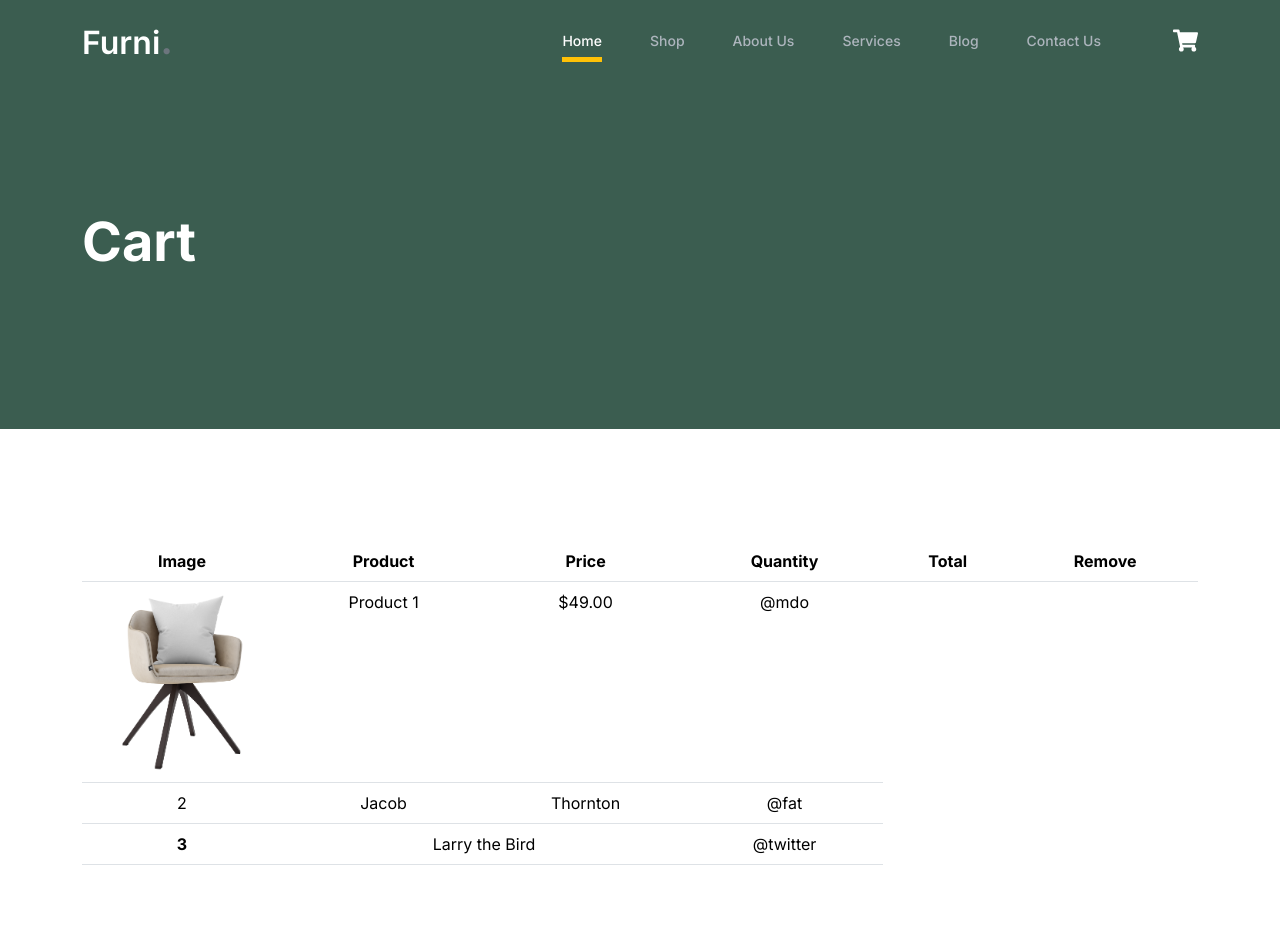
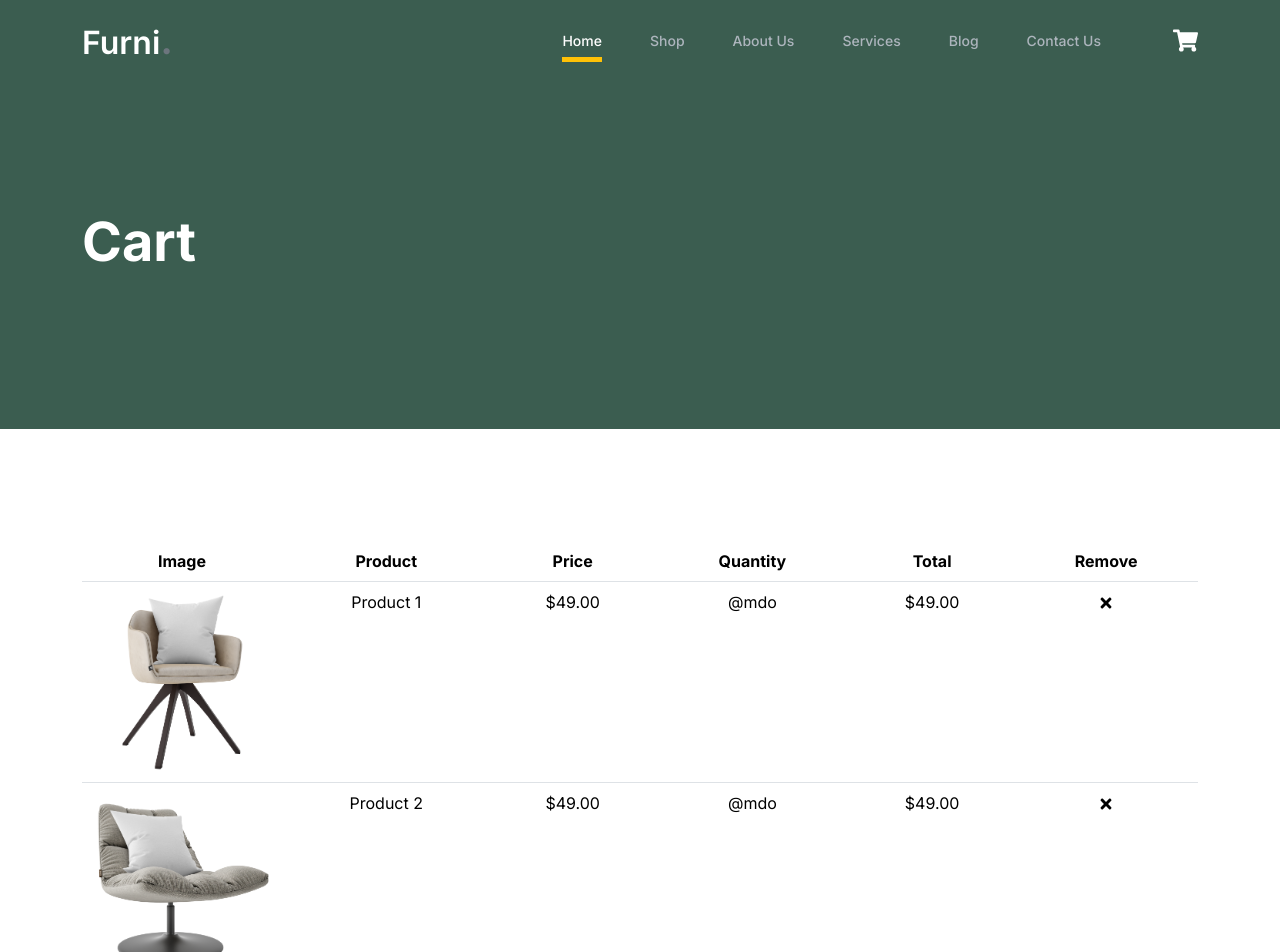
Before and after one commit to hertheyhermee/Furni, a React (Vite) app: page /cart in a window 1280 px wide. Shown: the top 952 px of the page. Built offline with nearby package versions, Linux system fonts and the light colour scheme.

Commit message:
changes in cart .... components

```diff
--- a/src/components/cart/index.jsx
+++ b/src/components/cart/index.jsx
@@ -1,6 +1,8 @@
 import Hero from "../../Hero/Hero";
 import './cart.css'
 import Product1 from '../../../public/images/product-1.png'
+import Product2 from '../../../public/images/product-2.png'
+import { FaTimes } from "react-icons/fa";
 
 const Cart = () => {
   return (
@@ -23,22 +25,21 @@ const Cart = () => {
                     </tr>
                   </thead>
                   <tbody>
-                    <tr>
+                    <tr className="mt-5">
                       <td className="table-img"><img src={Product1} alt="" className="img-fluid" /></td>
                       <td>Product 1</td>
                       <td>$49.00</td>
                       <td>@mdo</td>
+                      <td>$49.00</td>
+                      <td><FaTimes/></td>
                     </tr>
                     <tr>
-                      <td scope="row">2</td>
-                      <td>Jacob</td>
-                      <td>Thornton</td>
-                      <td>@fat</td>
-                    </tr>
-                    <tr>
-                      <th scope="row">3</th>
-                      <td colspan="2">Larry the Bird</td>
-                      <td>@twitter</td>
+                      <td className="table-img"><img src={Product2} alt="" className="img-fluid" /></td>
+                      <td>Product 2</td>
+                      <td>$49.00</td>
+                      <td>@mdo</td>
+                      <td>$49.00</td>
+                      <td><FaTimes/></td>
                     </tr>
                   </tbody>
                 </table>
```
